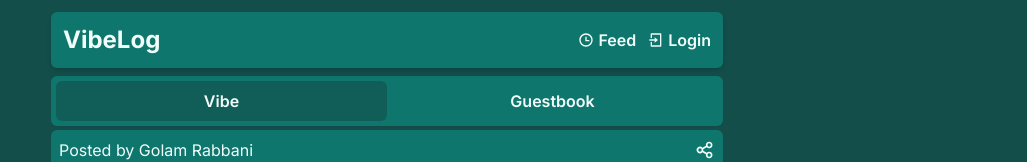
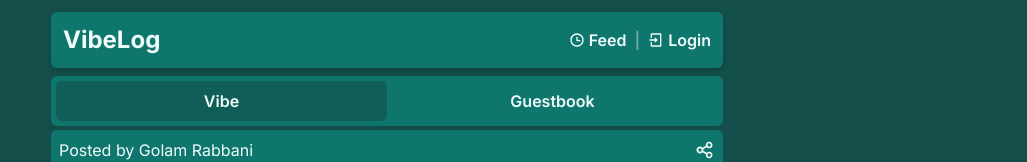
Before and after one commit to devRabbani/VibeLog--Emojis-Speaks-Louder-and-Guestbooks-Connect-Deeper, a Next.js app: page /profile in a window 1280 px wide. Shown: the top 162 px of the page, without its empty margins (253-1280 px from the left). Built offline with nearby package versions, Linux system fonts and the light colour scheme.

Commit message:
🐛 FIX: added nav btn separator

```diff
--- a/components/Nav.tsx
+++ b/components/Nav.tsx
@@ -20,7 +20,7 @@
           VibeLog
         </Link>
 
-        <div className="flex items-center gap-3 font-semibold">
+        <div className="flex items-center gap-2 font-semibold">
           {pathname === '/' ? (
             <Link className="flex items-center gap-1" href="/profile">
               <RiUser2Line /> Profile
@@ -30,7 +30,7 @@
               <RiTimeLine /> Feed
             </Link>
           )}
-
+          <span className="opacity-40">|</span>
           <button className="flex items-center gap-1">
             <RiLoginBoxLine /> Login
           </button>
```
